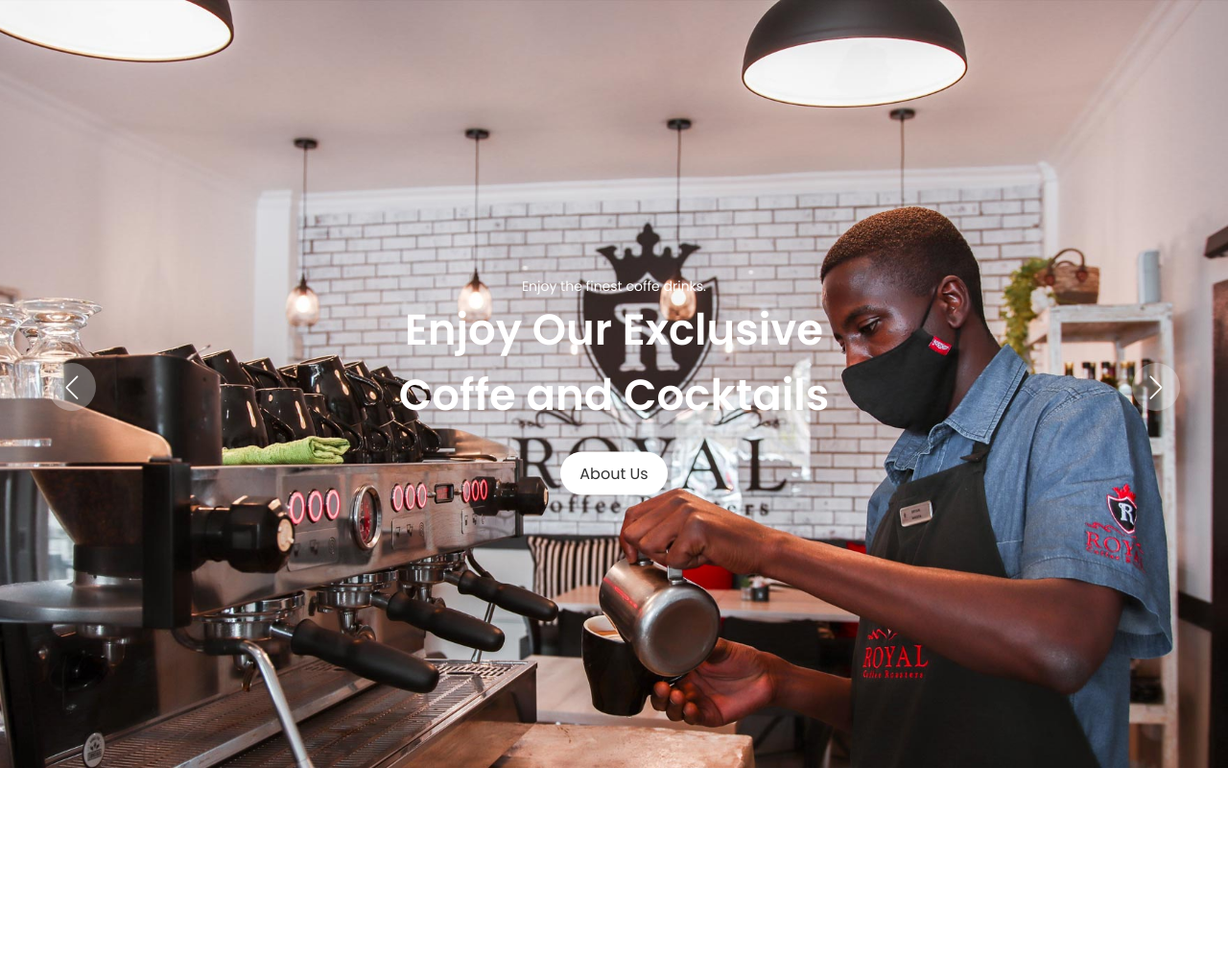
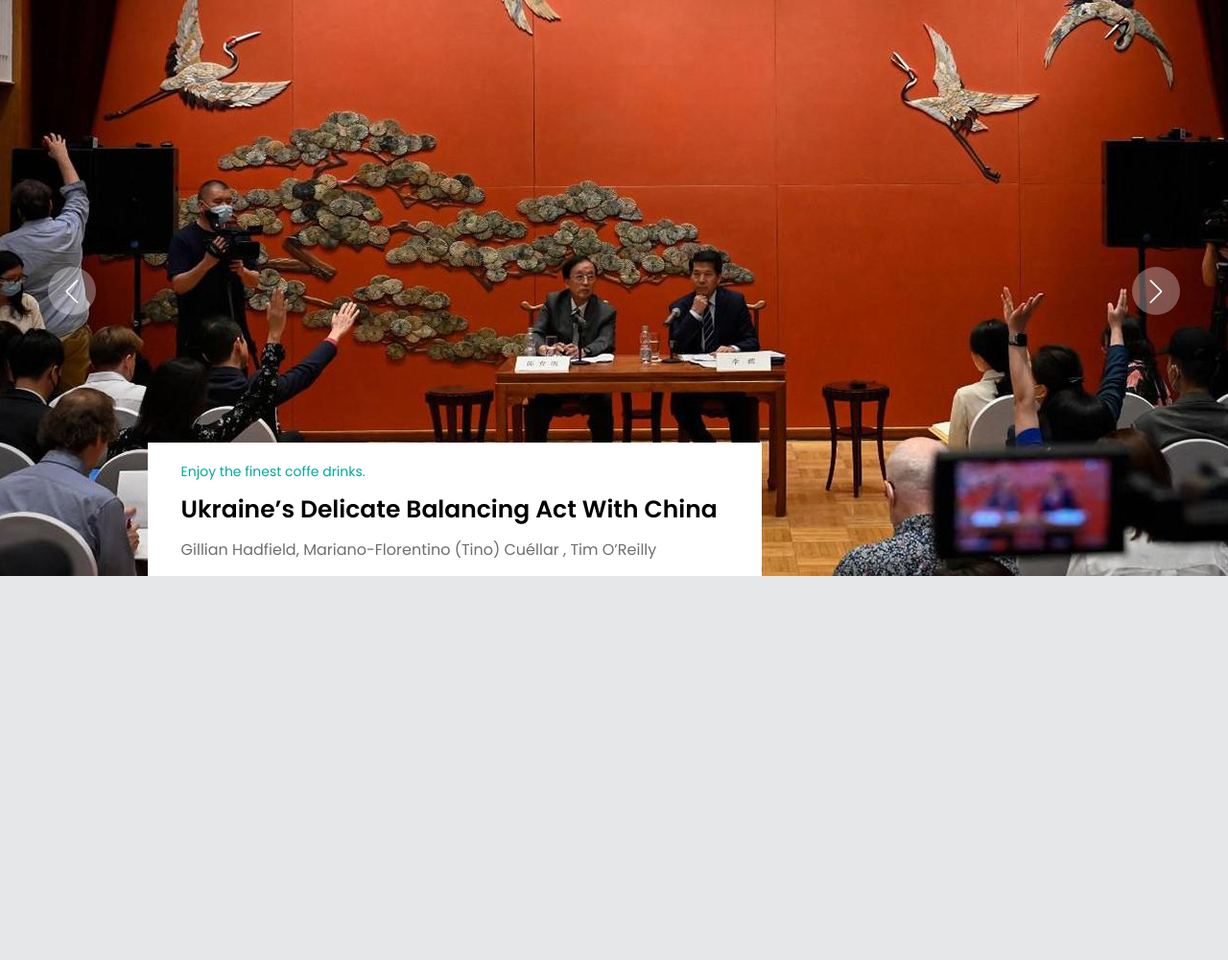
Before and after one commit to mohammadpurl/slider, a plain HTML site: page index.html in a window 1280 px wide. Shown: the whole page at 96% size. Before the commit the page ends 800 px from the top, so only its background shows below. Drawn offline with nearby package versions, Linux system fonts and the light colour scheme.

Commit message:
first commit

```diff
--- a/css/style.css
+++ b/css/style.css
@@ -8,64 +8,122 @@
     font-family: 'Poppins', sans-serif;
 }
 .main {
-    height: 100vh;
+    height: 600px;
     width: 100%;
-    background-color: red;
+    /* background-color: red; */
 }
-.wrapper, .slide {
+.wrapper{
     width: 100%;
     height: 100%;
 
 }
 .slide {
     overflow: hidden;
-
+    background-size: cover;
+    max-width: 100%;
+    height: 100%;
+    width: 100%;
+    margin: 0 auto; /* Center the image horizontally */
+    display: block;
+    position: relative;
+    display: flex;
+    justify-items: center;
+    justify-content: center;
 }
 .slide::before{
     content: "";
     position: absolute;
     width: 100%;
-    height: 100%;
+    height:100%;
     background-color: rgba(0, 0green, 0blue, 0.4);
     z-index: 10;
 
 }
 .slide .image {
+    max-width: 100%;
     height: 100%;
     width: 100%;
     object-fit: cover;
-
+    position: absolute;
 
 }
 .slide .image-data {
     position: absolute;
-    top: 50%;
-    left: 50%;
-    transform: translate(-50% , -50%);
+
+    /* left: 50%; */
+    /* transform: translate(-50% , -50%); */
     text-align: center;
-    width: 100%;
+    height: auto;
+    background: #fff;
+    bottom: 0;
+    left: 12vw;
+    position: absolute;
+    width: 50%;
+
+
     z-index: 100;
+    display: flex;
+    flex-direction: column;
+    justify-items: start;
+    justify-content: start;
+    padding: 20px 35px 15px;
 }
 .image-data  span.text {
+
     font-size: 14px;
     font-weight: 400;
-    color: #fff;
+    color: #00a79d;
+    display: flex;
+    left: 0;
+    margin-bottom: 10px;
+
 
 }
-.image-data  h2 {
-    font-size: 45px;
-    font-weight: 600;
-    color: #fff;
+.image-data  h2{
+    display: flex;
+    position: relative;
+    left: 0;
+    padding: 0%;
+    justify-items: start;
+    justify-content: start;
+    margin-bottom: 10px;
 
 }
-
+.image-data  h2 > a {
+    font-size: 25px;
+    font-weight: 600;
+    color: black;
+    text-decoration: none;
+    position: relative;
+    left: 0;
+    margin: 0;
+    padding: 0;
+    border: 0;
+    outline: none;
+    text-align: start;
+}
+.image-data .author ul {
+    display: table;
+    list-style: none;
+    margin: 0;
+    padding: 0;
+}
+.image-data .author ul li {
+    color: #6e6e71;
+    list-style: none;
+    display: inline;
+}
+.author ul li a {
+    color: #6e6e71;
+    text-decoration: none;
+}
 a.button {
     display: inline-block;
     padding: 10px 20px;
     border-radius: 25px;
     color: #333;
     text-decoration: none;
-    background: #fff;
+    background: black;
     margin-top: 25px;
     transition: all 0.3s ease;
 }
@@ -87,7 +145,9 @@ a.button:hover {
 }
 .swiper-button-next{
     right: 50px;
+
 }
+
 .swiper-button-prev{
     left: 50px;
 }
@@ -109,7 +169,16 @@ a.button:hover {
     border: 2px solid #fff;
     background-color: #C87E4F;
 }
-
+/* .paginContainer
+ {
+    background-color: black;
+    display: flex;
+    position: relative;
+    justify-content: center;
+    align-items: center;
+    width: 100%;
+    height: 50px;
+} */
 @media(max-width:900px) {
 
     .swiper-button-next{
@@ -120,13 +189,9 @@ a.button:hover {
     }
     .image-data  span.text {
         font-size: 12px;
-        font-weight: 400;
-
-
     }
     .image-data  h2 {
         font-size: 30px;
-        font-weight: 600;
 
 
     }
@@ -151,18 +216,18 @@ a.button:hover {
     }
     .image-data  span.text {
         font-size: 10px;
-        font-weight: 200;
-
 
     }
     .image-data  h2 {
         font-size: 30px;
-        font-weight: 400;
-
 
     }
+    .slide .image-data {
+        left: 5vw;
+        width: 90vw;
+    }
 }
-@media(max-width:600px) {
+/* @media(max-width:600px) {
     .nav-btn{
         visibility: hidden;
     }
@@ -170,4 +235,4 @@ a.button:hover {
         visibility: visible;
     }
 
-}
+} */
--- /dev/null
+++ b/css/styletab.css
@@ -0,0 +1,5 @@
+.tabCOntainer {
+    width: 100%;
+    height: 50vh;
+    background-color: #e6e7e8;
+}
--- a/index.html
+++ b/index.html
@@ -11,38 +11,82 @@
     <link rel="stylesheet" href="https://cdn.jsdelivr.net/npm/swiper@10/swiper-bundle.min.css">
     <!-- CSS -->
     <link rel="stylesheet" href="css/style.css">
+     <!-- CSS Tab-->
+     <link rel="stylesheet" href="css/styletab.css">
 </head>
 <body>
     <section class="main swiper mySwiper">
         <div class="wrapper swiper-wrapper">
             <div class="slide swiper-slide">
-                <img src="images/img1.jpg" alt="" class="image">
+                <img src="images/chinies.jpg" alt="" class="image">
                 <div class="image-data">
                     <span class="text">Enjoy the finest coffe drinks.</span>
-                    <h2>Enjoy Our Exclusive <br />
-                    Coffe and Cocktails
+                    <h2>
+                        <a class="homepage-feature-title" href="https://carnegieendowment.org/2023/07/20/ukraine-s-delicate-balancing-act-with-china-pub-90237">Ukraine’s Delicate Balancing Act With China</a>
                     </h2>
-                    <a href="#" class="button">About Us</a>
+                    <div class="author">
+                        <ul>
+                            <li>Gillian Hadfield</li>
+                            <li>,
+                                <a href="https://carnegieendowment.org/experts/2135">Mariano-Florentino (Tino) Cuéllar</a>
+                            </li>
+                            <li>, Tim O’Reilly</li>
+                        </ul>
+                    </div>
                 </div>
             </div>
             <div class="slide swiper-slide">
-                <img src="images/img2.jpg" alt="" class="image">
+                <img src="images/arab.jpg" alt="" class="image">
                 <div class="image-data">
                     <span class="text">Enjoy the finest coffe drinks.</span>
-                    <h2>Enjoy Our Exclusive <br />
-                    Coffe and Cocktails
+                    <h2>
+                        <a class="homepage-feature-title" href="https://carnegieendowment.org/2023/08/01/how-saudi-arabia-bent-china-to-its-technoscientific-ambitions-pub-90301">How Saudi Arabia Bent China to Its Technoscientific Ambitions</a>
                     </h2>
-                    <a href="#" class="button">About Us</a>
+                    <div class="author">
+                        <ul>
+                            <li>Mohammed Al-Sudairi</li>
+                            <li>, Steven Jiawei Hai</li>
+                            <li>, Kameal Alahmad</li>
+                        </ul>
+                    </div>
+
                 </div>
             </div>
             <div class="slide swiper-slide">
-                <img src="images/img3.jpg" alt="" class="image">
+                <img src="images/ai.jpg" alt="" class="image">
                 <div class="image-data">
-                    <span class="text">Enjoy the finest coffe drinks.</span>
-                    <h2>Enjoy Our Exclusive <br />
-                    Coffe and Cocktails
+                    <span class="text">Technology</span>
+                    <h2>
+                        <a class="homepage-feature-title" href="https://carnegieendowment.org/2023/07/12/it-s-time-to-create-national-registry-for-large-ai-models-pub-90180">It’s Time to Create a National Registry for Large AI Models</a>
                     </h2>
-                    <a href="#" class="button">About Us</a>
+                    <div class="author">
+                        <ul>
+                            <li>Gillian Hadfield</li>
+                            <li>,
+                                <a href="https://carnegieendowment.org/experts/2135">Mariano-Florentino (Tino) Cuéllar</a>
+                            </li>
+                            <li>, Tim O’Reilly</li>
+                        </ul>
+                    </div>
+
+
+                </div>
+            </div>
+            <div class="slide swiper-slide">
+                <img src="images/6.jpg" alt="" class="image">
+                <div class="image-data">
+                    <span class="text">AI</span>
+                    <h2>
+                        <a class="homepage-feature-title" href="https://carnegieendowment.org/2023/07/10/china-s-ai-regulations-and-how-they-get-made-pub-90117">China’s AI Regulations and How They Get Made</a>
+                    </h2>
+                    <div class="author">
+                        <ul>
+                            <li>
+                                <a href="https://carnegieendowment.org/experts/2116">Matt Sheehan</a>
+                            </li>
+                        </ul>
+                    </div>
+
                 </div>
             </div>
         </div>
@@ -50,6 +94,10 @@
         <div class="swiper-button-prev nav-btn"></div>
         <div class="swiper-pagination "></div>
     </section>
+    <section class="tabCOntainer">
+
+    </section>
+
      <!-- Swiper JS -->
      <script src="js/swiper-bundle.min.js"></script>
      <!-- <script src="https://cdn.jsdelivr.net/npm/swiper@10/swiper-bundle.min.js"></script> -->
@@ -64,7 +112,7 @@
             // type: "fraction",
           },
           autoplay:{
-            delay: 3500,
+            delay: 5500,
             disableOnInteraction:false
           },
           navigation: {
@@ -75,11 +123,11 @@
           creativeEffect: {
             prev:{
                 shadow: true,
-                translate: [0,0-400],
+                translate: [0,0-600],
 
             },
             next: {
-                translate: ["100%",0,0],
+                translate: ["100%",0,1],
             }
           }
         });
```
Also changed, not shown: images/6.jpg (added), images/ai.jpg (added), images/arab.jpg (added), images/chinies.jpg (added).
